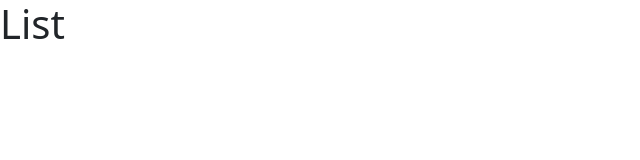
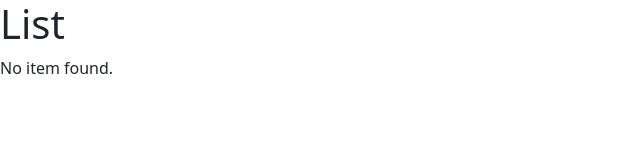
Before and after one commit to LizeeRaphael/game-app, a React (Vite) app: page / in a window 1280 px wide. Shown: the top 160 px of the page, without its empty margins (0-640 px from the left). Built offline with nearby package versions, Linux system fonts and the light colour scheme.

Commit message:
used  braces to render same condition dynamically

```diff
--- a/src/App.tsx
+++ b/src/App.tsx
@@ -24,6 +24,7 @@ function ListGroup() {
   return (
     <>
       <h1>List</h1>
+      {items.length === 0 ? <p>No item found.</p> : null}
       <ul className="list-group">
         {items.map((item) => (
           <li key={item}>{item}</li>
```
